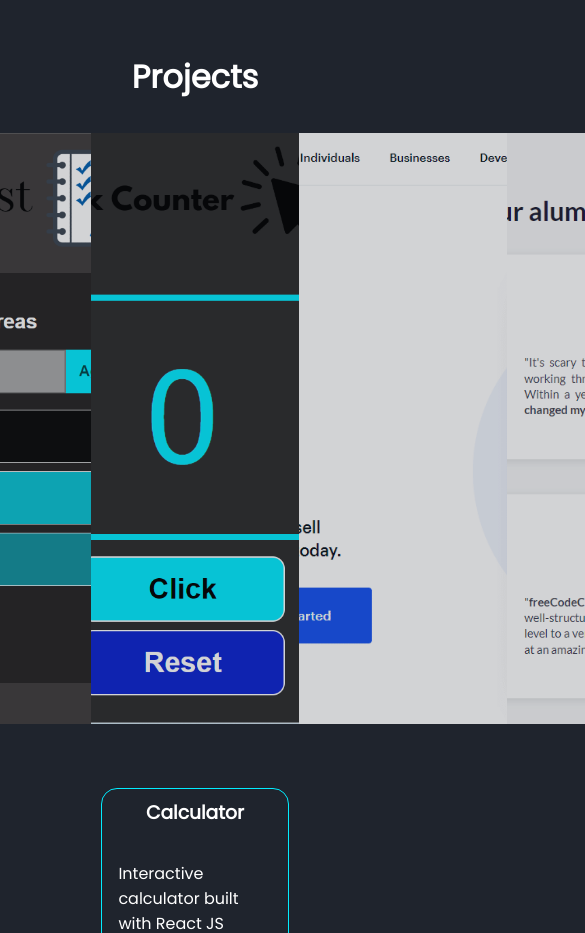
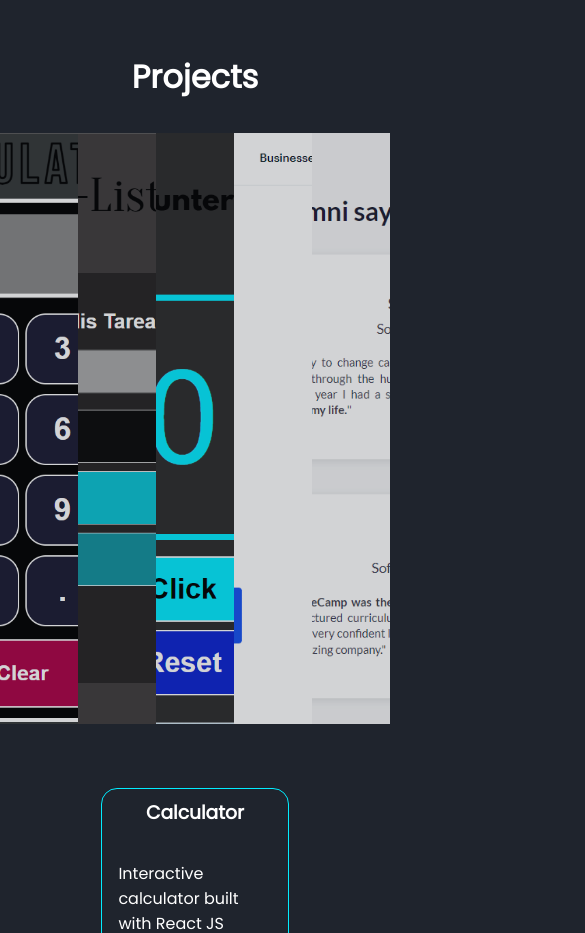
Before and after one commit to luisnavedag/Nuevo-Portfolio, a plain HTML site: page index.html in a window 390 px wide. Shown: the part 2500-3433 px from the top of the page, 585 px wide, since content can reach past the window. Drawn offline with nearby package versions, Linux system fonts and the light colour scheme.

Commit message:
projects width

```diff
--- a/styles.css
+++ b/styles.css
@@ -656,5 +656,7 @@ header{
     visibility: hidden;
   }
 
-
+  .projects-container{
+    max-width: 100vw;
+  }
 }
```
